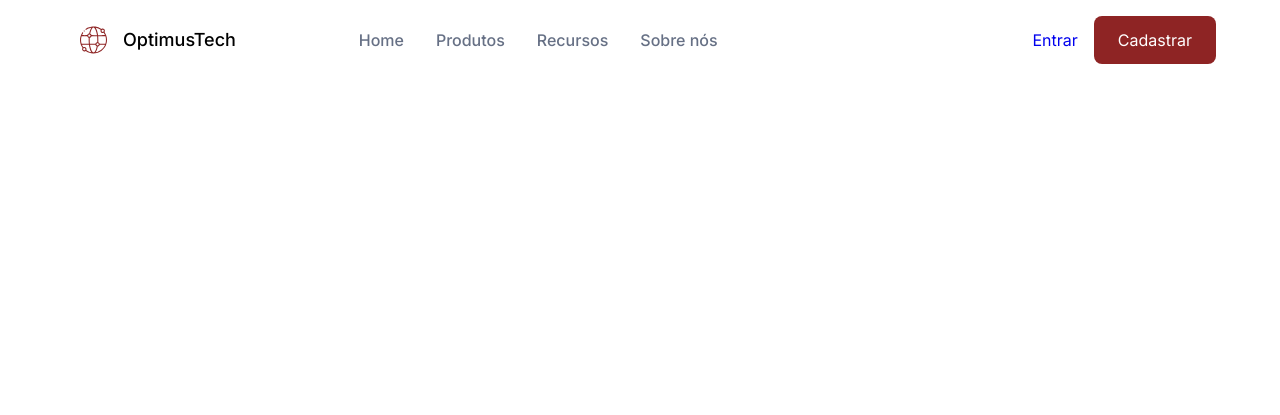
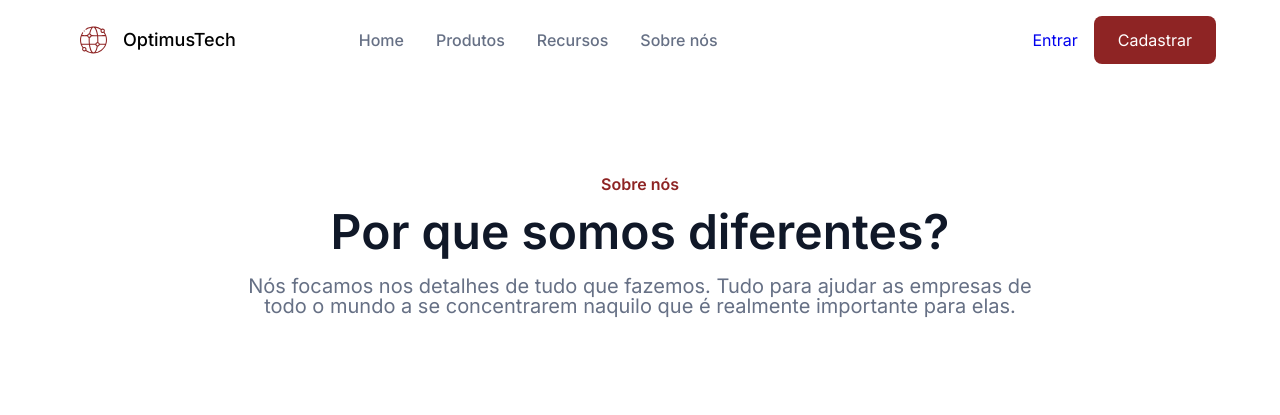
Before and after one commit to allanbarretogaspar/optimustech, a plain HTML site: page index.html in a window 1280 px wide. Drawn offline with Linux system fonts and the light colour scheme.

Commit message:
Finalizando 2 dia de desafio

```diff
--- a/index.html
+++ b/index.html
@@ -31,6 +31,12 @@
         </div>
     </header>
 
+    <section class="sobre">
+        <p class="sobre__titulo">Sobre nós</p>
+        <h2 class="sobre__pergunta">Por que somos diferentes?</h2>
+        <p class="sobre__texto">Nós focamos nos detalhes de tudo que fazemos. Tudo para ajudar as empresas de todo o mundo a se concentrarem naquilo que é realmente importante para elas.</p>
+    </section>
+
 </body>
 
 </html>
--- a/styles.css
+++ b/styles.css
@@ -1,4 +1,5 @@
 @import url("styles/header.css");
+@import url("styles/sobre.css");
 @import url("https://fonts.googleapis.com/css2?family=Inter:wght@100..900&display=swap");
 
 :root {
--- /dev/null
+++ b/styles/sobre.css
@@ -0,0 +1,25 @@
+.sobre {
+    text-align: center;
+    padding: 6em 2em;
+
+}
+
+.sobre__titulo {
+    font-weight: 600;
+    color: var(--vinho);
+}
+
+.sobre__pergunta {
+    margin-top: 1rem;
+    font-size: 48px;
+    font-weight: 600;
+    color: #101828;
+
+}
+
+.sobre__texto {
+    font-size: 20px;
+    font-weight: 400;
+    color: var(--cinza-claro);
+    margin: 1em 10em 0 10em;
+}
```
Also changed, not shown: assets/img/logo.svg (added).
